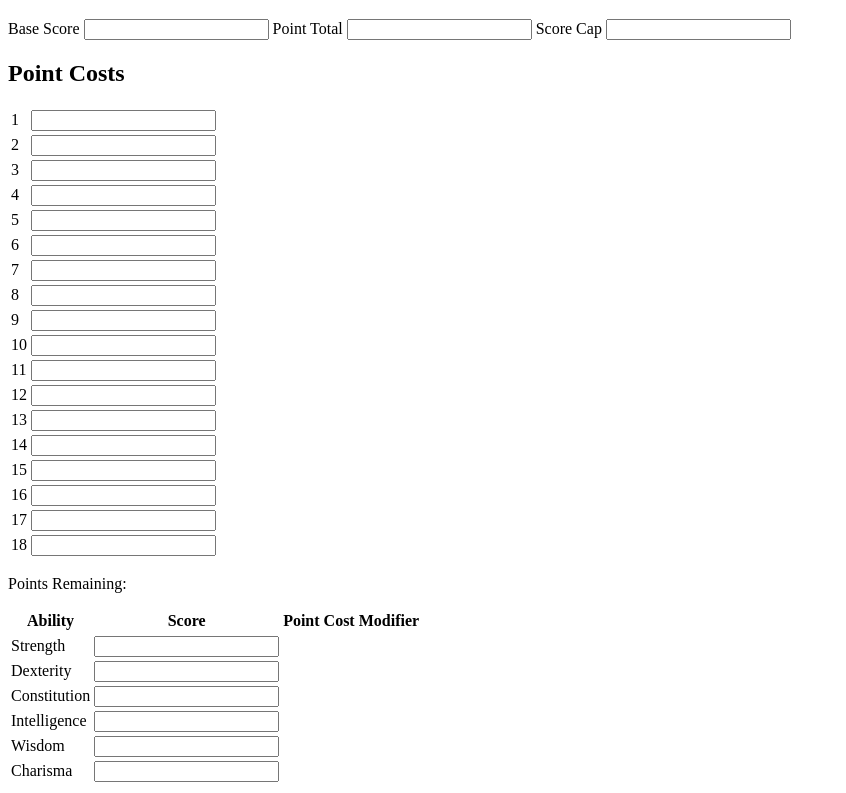
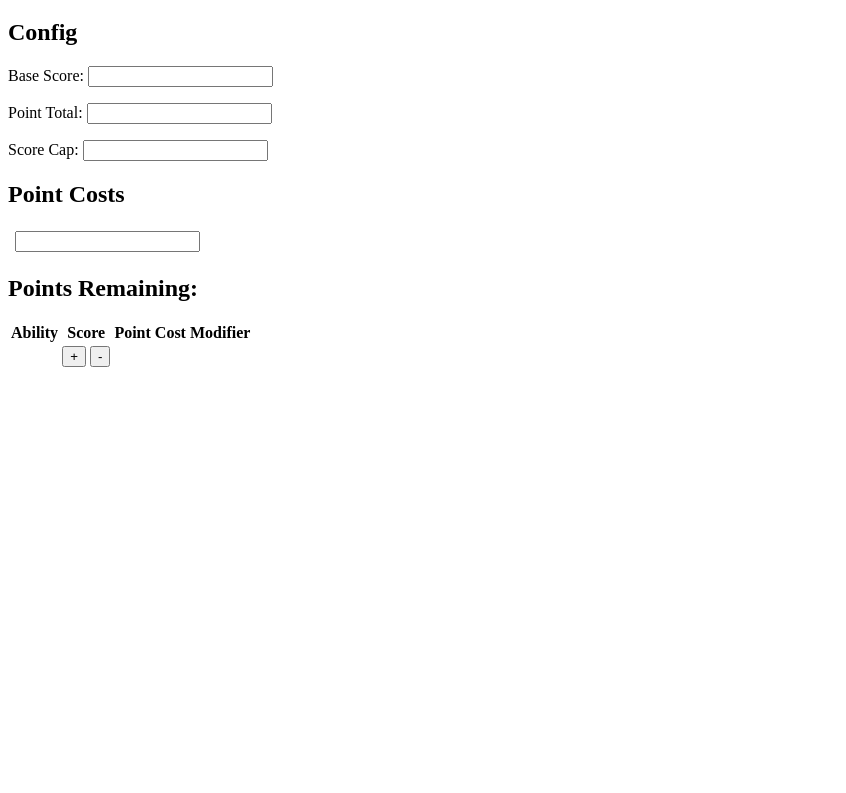
Before and after one commit to Flashynuff/point_buy_calculator, a plain HTML site: page index.html in a window 1280 px wide. Shown: the part 61-854 px from the top of the page, without its empty margins (0-846 px from the left). After the commit the page ends 800 px from the top, so only its background shows below. Drawn offline with Linux system fonts and the light colour scheme.

Commit message:
switch to using knockout.js

```diff
--- a/index.html
+++ b/index.html
@@ -1,150 +1,55 @@
 <!DOCTYPE html>
 <html>
 <head>
+	<meta charset="UTF-8">
 	<title>Point Buy Calculator</title>
+	<link rel="stylesheet" href="style.css">
+	<script src="knockout-3.4.2.debug.js" defer></script>
+	<script src="config.js" defer></script>
+	<script src="calculator2.js" defer></script>
 </head>
 <body>
 	<h1>Point Buy Calculator</h1>
 	<div class="config">
-		<label for="base-score">Base Score</label>
-		<input type="number" id="base-score" name="base-score">
-
-		<label for="point-total">Point Total</label>
-		<input type="number" id="point-total" name="point-total">
-
-		<label for="score-cap">Score Cap</label>
-		<input type="number" id="score-cap" name="score-cap">
-
-		<br>
+		<h2>Config</h2>
+		<p>Base Score: <input type="number" data-bind="value: baseScore"></p>
+		<p>Point Total: <input type="number" data-bind="value: pointTotal"></p>
+		<p>Score Cap: <input type="number" data-bind="value: scoreCap"></p>
+	</div>
 
 	<h2>Point Costs</h2>
-		<table class="point-costs">
+	<table id="point-costs">
+		<tbody data-bind="foreach: pointCosts">
 			<tr>
-				<td class="score-level">1</td>
-				<td class="score-cost"><input type="number"></td>
+				<td data-bind="text: ($index() + 1)"></td>
+				<td><input type="number" data-bind="value: $data"></td>
 			</tr>
-			<tr>
-				<td class="score-level">2</td>
-				<td class="score-cost"><input type="number"></td>
-			</tr>
-			<tr>
-				<td class="score-level">3</td>
-				<td class="score-cost"><input type="number"></td>
-			</tr>
-			<tr>
-				<td class="score-level">4</td>
-				<td class="score-cost"><input type="number"></td>
-			</tr>
-			<tr>
-				<td class="score-level">5</td>
-				<td class="score-cost"><input type="number"></td>
-			</tr>
-			<tr>
-				<td class="score-level">6</td>
-				<td class="score-cost"><input type="number"></td>
-			</tr>
-			<tr>
-				<td class="score-level">7</td>
-				<td class="score-cost"><input type="number"></td>
-			</tr>
-			<tr>
-				<td class="score-level">8</td>
-				<td class="score-cost"><input type="number"></td>
-			</tr>
-			<tr>
-				<td class="score-level">9</td>
-				<td class="score-cost"><input type="number"></td>
-			</tr>
-			<tr>
-				<td class="score-level">10</td>
-				<td class="score-cost"><input type="number"></td>
-			</tr>
-			<tr>
-				<td class="score-level">11</td>
-				<td class="score-cost"><input type="number"></td>
-			</tr>
-			<tr>
-				<td class="score-level">12</td>
-				<td class="score-cost"><input type="number"></td>
-			</tr>
-			<tr>
-				<td class="score-level">13</td>
-				<td class="score-cost"><input type="number"></td>
-			</tr>
-			<tr>
-				<td class="score-level">14</td>
-				<td class="score-cost"><input type="number"></td>
-			</tr>
-			<tr>
-				<td class="score-level">15</td>
-				<td class="score-cost"><input type="number"></td>
-			</tr>
-			<tr>
-				<td class="score-level">16</td>
-				<td class="score-cost"><input type="number"></td>
-			</tr>
-			<tr>
-				<td class="score-level">17</td>
-				<td class="score-cost"><input type="number"></td>
-			</tr>
-			<tr>
-				<td class="score-level">18</td>
-				<td class="score-cost"><input type="number"></td>
-			</tr>
+		</tbody>
 	</table>
 
-	</div>
-
-	<div class="points">
-		<p class="points-remaining">Points Remaining: <span></span></p>
-
-		<table class="score-table">
+	<h2>Points Remaining: </h2>
+	<table id="score-table">
+		<thead>
 		<tr>
 			<th>Ability</th>
 			<th>Score</th>
 			<th>Point Cost</th>
 			<th>Modifier</th>
+		</tr>
+	</thead>
+	<tbody data-bind="foreach: abilityRows">
 		<tr>
-			<tr>
-				<td class="ability">Strength</td>
-				<td class="score"><input type="number"></td>
-				<td class="point-cost"></td>
-				<td class="modifier"></td>
+			<td data-bind="text: name"></td>
+			<td>
+				<span data-bind="text: score"></span>
+				<button data-bind="click: increase, enable: score() < config.scoreCap">+</button>
+				<button data-bind="click: decrease, enable: score() > 1">-</button>
+			</td>
+			<td data-bind="text: pointCost"></td>
+			<td data-bind="text: modifier"></td>
 		</tr>
-			<tr>
-				<td class="ability">Dexterity</td>
-				<td class="score"><input type="number"></td>
-				<td class="point-cost"></td>
-				<td class="modifier"></td>
-			</tr>
-			<tr>
-				<td class="ability">Constitution</td>
-				<td class="score"><input type="number"></td>
-				<td class="point-cost"></td>
-				<td class="modifier"></td>
-			</tr>
-			<tr>
-				<td class="ability">Intelligence</td>
-				<td class="score"><input type="number"></td>
-				<td class="point-cost"></td>
-				<td class="modifier"></td>
-			</tr>
-			<tr>
-				<td class="ability">Wisdom</td>
-				<td class="score"><input type="number"></td>
-				<td class="point-cost"></td>
-				<td class="modifier"></td>
-			</tr>
-			<tr>
-				<td class="ability">Charisma</td>
-				<td class="score"><input type="number"></td>
-				<td class="point-cost"></td>
-				<td class="modifier"></td>
-			</tr>
+	</tbody>
 	</table>
-
-	</div>
-
 
 </body>
 </html>
```
Also changed, not shown: calculator.js (added, +45 -0 lines). Lines whose indentation alone changed are shown as unchanged.
